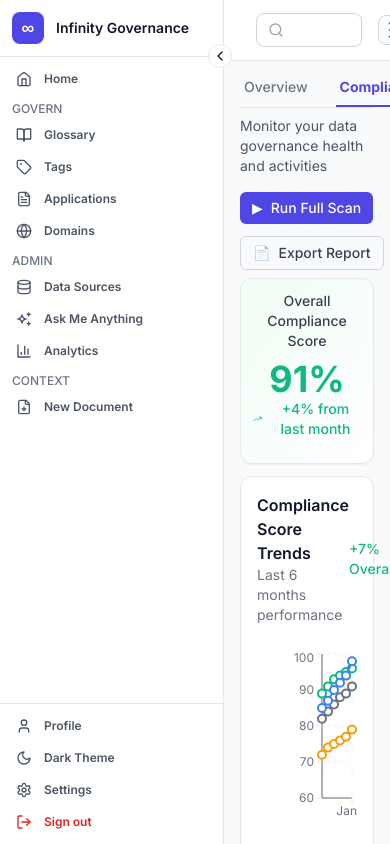
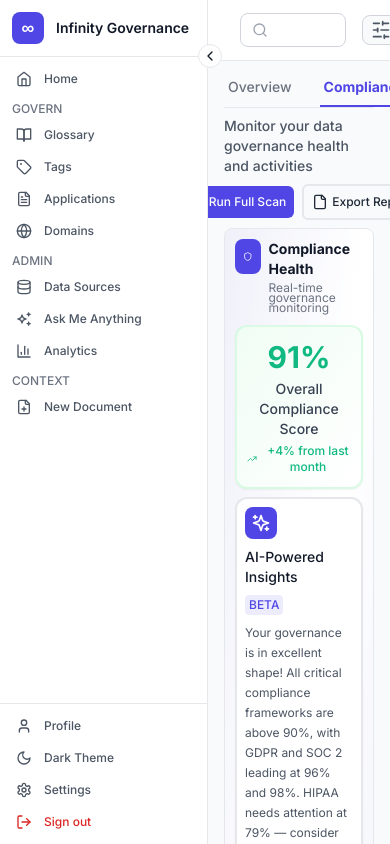
Before and after one commit to MG-Datamanagement/Infinity-Governance, a Next.js app: page /compliance in a window 390 px wide. Built offline with nearby package versions, Linux system fonts and the light colour scheme; no server answers.

Commit message:
cmpliance screen ui changes

```diff
--- a/src/app/(dashboard)/compliance/page.tsx
+++ b/src/app/(dashboard)/compliance/page.tsx
@@ -6,7 +6,7 @@ import { ComplianceFrameworkCard } from '@/components/compliance/ComplianceFrame
 import { ComplianceTrendsChart } from '@/components/charts/ComplianceTrendsChart';
 import { ComplianceIssuesTable } from '@/components/compliance/ComplianceIssuesTable';
 import { LoadingFallback, DataErrorFallback } from '@/components/Fallbacks';
-import { Sparkles, TrendingUp } from 'lucide-react';
+import { Database, File, PlayIcon, Shield, Sparkles, TrendingUp } from 'lucide-react';
 import { ErrorBoundary } from '@/components/ErrorBoundary';
 import { TabNavigation } from '@/components/ui/TabNavigation';
 
@@ -36,80 +36,103 @@ function ComplianceContent() {
       <TabNavigation />
 
       {/* Action Buttons */}
-      <div className="flex flex-col sm:flex-row items-start sm:items-center justify-between gap-4">
-        <p className="text-sm text-gray-600">Monitor your data governance health and activities</p>
-        <div className="flex flex-wrap gap-3">
-          <button className="px-3 py-1.5 bg-primary text-white text-sm font-medium rounded-md hover:bg-primary-dark transition-colors flex items-center gap-2 whitespace-nowrap">
-            <span>▶</span>
-            Run Full Scan
-          </button>
-          <button className="px-3 py-1.5 border border-gray-300 text-gray-700 text-sm font-medium rounded-md hover:bg-gray-50 transition-colors flex items-center gap-2 whitespace-nowrap">
-            <span>📄</span>
-            Export Report
-          </button>
+      <div className="flex flex-col lg:flex-row items-center justify-between gap-2">
+        <div>
+          <p className="text-sm text-gray-600 font-medium">Monitor your data governance health and activities</p>
         </div>
-      </div>
-
-      {/* Compliance Health Section */}
-      <div className="grid grid-cols-1 lg:grid-cols-3 gap-3">
-        {/* Score Card */}
-        <div className="lg:col-span-1">
-          <ComplianceScoreCard score={91} change="+4% from last month" />
-        </div>
-
-        {/* Trends Chart */}
-        <div className="lg:col-span-2">
-          <ErrorBoundary fallback={<DataErrorFallback retry={refetchTrends} />}>
-            {trends && <ComplianceTrendsChart data={trends} />}
-          </ErrorBoundary>
-        </div>
-      </div>
-
-      {/* AI Insights */}
-      <div className="card p-2 md:p-4 bg-gradient-to-r from-purple-50 to-blue-50 border-purple-200">
-        <div className="flex flex-col sm:flex-row items-start gap-4">
-          <div className="w-10 h-10 bg-primary rounded-lg flex items-center justify-center flex-shrink-0">
-            <Sparkles className="text-white" size={20} />
+        <div className='flex items-center gap-2'>
+          <div>
+            <button className="px-2 py-2 bg-primary text-white text-xs font-medium rounded-md hover:bg-primary-dark transition-colors flex items-center gap-2 whitespace-nowrap">
+              <PlayIcon size={16} />
+              Run Full Scan
+            </button>
           </div>
-          <div className="flex-1">
-            <div className="flex flex-wrap items-center gap-2 mb-2">
-              <h3 className="font-semibold text-gray-900">AI-Powered Insights</h3>
-              <span className="px-2 py-0.5 bg-primary/10 text-primary text-xs font-medium rounded">
-                BETA
-              </span>
-            </div>
-            <p className="text-sm text-gray-700 mb-3">
-              Your governance is in excellent shape! All critical compliance frameworks are above 90%,
-              with GDPR and SOC 2 leading at 96% and 98%. HIPAA needs attention at 79% — consider
-              reviewing data classification policies.
-            </p>
-            <button className="text-sm text-primary font-medium hover:underline flex items-center gap-1">
-              View Details
-              <TrendingUp size={14} />
+          <div>
+            <button className='px-2 py-2 text-gray-800 text-xs font-medium rounded-md border-2 border-gray-200 hover:bg-gray-200 transition-colors flex items-center gap-1 whitespace-nowrap'>
+              <File size={16} />
+              Export Report
             </button>
           </div>
         </div>
       </div>
 
-      {/* Compliance Frameworks */}
-      <div>
-        <div className="flex flex-col sm:flex-row items-start sm:items-center justify-between mb-4 gap-2">
-          <h2 className="text-lg font-semibold text-gray-900">Compliance Frameworks</h2>
-          <p className="text-sm text-gray-500">{frameworks?.length || 0} frameworks</p>
+      <div className='grid grid-cols-1 md:grid-cols-[6fr_2fr] gap-2'>
+        <div className="grid grid-cols-1 gap-2">
+          {/* Compliance Health Section */}
+          <div className='grid grid-cols-1 md:grid-rows-[1fr_9fr] p-2.5 border border-gray-200 rounded-lg gap-2 bg-gradient-to-br from-primary/5 via-white to-primary/5'>
+            <div className='flex gap-2'>
+              <Shield size={35} className='bg-primary p-2 text-white rounded-lg' />
+              <div className='flex flex-col'>
+                <h2 className="text-sm font-bold text-gray-900">Compliance Health</h2>
+                <p className="text-xs/[10px] text-gray-500 my-1">Real-time governance monitoring</p>
+              </div>
+            </div>
+
+            <div className='grid grid-cols-1 md:grid-cols-[2fr_3fr] gap-2'>
+              <div className='grid grid-cols-1 gap-2'>
+                {/* Score Card */}
+                <div className="grid">
+                  <ComplianceScoreCard score={91} change="+4% from last month" />
+                </div>
+
+                {/* AI Insights */}
+                <div className="card p-2 md:p-4 border-2 border-gray-200">
+                  <div className="flex flex-col sm:flex-row items-start">
+                    <div className="flex-1 space-y-1">
+                      <div className="flex flex-wrap items-center gap-2 mb-2">
+                        <div className="w-8 h-8 bg-primary rounded-lg flex items-center justify-center flex-shrink-0">
+                          <Sparkles className="text-white" size={20} />
+                        </div>
+                        <h3 className="text-sm font-medium text-gray-900">AI-Powered Insights</h3>
+                        <span className="px-1 py-0.5 bg-primary/10 text-primary text-xs font-medium rounded">
+                          BETA
+                        </span>
+                      </div>
+                      <p className="text-xs/5 text-gray-600">
+                        Your governance is in excellent shape! All critical compliance frameworks are above 90%,
+                        with GDPR and SOC 2 leading at 96% and 98%. HIPAA needs attention at 79% — consider
+                        reviewing data classification policies.
+                      </p>
+                      {/* <button className="text-sm text-primary font-medium hover:underline flex items-center gap-1">
+                      View Details
+                      <TrendingUp size={14} />
+                    </button> */}
+                    </div>
+                  </div>
+                </div>
+              </div>
+
+              {/* Trends Chart */}
+              <div className="grid">
+                {trends && <ComplianceTrendsChart data={trends} />}
+              </div>
+            </div>
+          </div>
+
+          <div className='grid grid-cols-1'>
+            {/* Open Issues */}
+            <ErrorBoundary fallback={<DataErrorFallback retry={refetchIssues} />}>
+              {issues && <ComplianceIssuesTable issues={issues} />}
+            </ErrorBoundary>
+          </div>
         </div>
-        <ErrorBoundary fallback={<DataErrorFallback retry={refetchFrameworks} />}>
-          <div className="grid grid-cols-1 sm:grid-cols-2 xl:grid-cols-4 gap-4">
+
+        {/* Compliance Frameworks */}
+        <div className='gap-1 border rounded-lg'>
+          <div className="p-2 border-b-2 border-primary bg-gradient-to-br from-primary/10 via-white to-primary/5 gap-2">
+            <div className='gap-1 flex'>
+              <Shield className='text-blue-600' size={16} />
+              <h2 className="text-sm/3 font-bold text-gray-900">Compliance Frameworks</h2>
+            </div>
+            <p className="text-xs/[10px] text-gray-500 my-1">{frameworks?.length || 0} frameworks</p>
+          </div>
+          <div className="grid grid-cols-1 gap-2 p-2">
             {frameworks?.map((framework) => (
               <ComplianceFrameworkCard key={framework.id} framework={framework} />
             ))}
           </div>
-        </ErrorBoundary>
+        </div>
       </div>
-
-      {/* Open Issues */}
-      <ErrorBoundary fallback={<DataErrorFallback retry={refetchIssues} />}>
-        {issues && <ComplianceIssuesTable issues={issues} />}
-      </ErrorBoundary>
     </div>
   );
 }
--- a/src/app/globals.css
+++ b/src/app/globals.css
@@ -15,7 +15,7 @@
 
 @layer components {
   .sidebar-link {
-    @apply flex items-center gap-3 px-3 py-1.5 text-xs font-semibold text-gray-600 hover:bg-gray-100 hover:text-gray-900 rounded-lg transition-colors cursor-pointer;
+    @apply flex items-center gap-3 px-3 py-1.5 text-xs font-medium text-gray-600 hover:bg-gray-100 hover:text-gray-900 rounded-lg transition-colors cursor-pointer;
   }
 
   .sidebar-link.active {
@@ -27,7 +27,7 @@
   }
 
   .stat-card {
-    @apply card p-3;
+    @apply card px-2.5 py-3;
   }
 
   .badge {
--- a/src/components/charts/ComplianceTrendsChart.tsx
+++ b/src/components/charts/ComplianceTrendsChart.tsx
@@ -10,27 +10,27 @@ interface ComplianceTrendsChartProps {
 export function ComplianceTrendsChart({ data }: ComplianceTrendsChartProps) {
   return (
     <div className="card p-4">
-      <div className="flex items-center justify-between mb-6">
+      <div className="flex items-center justify-between mb-4">
         <div>
-          <h3 className="font-semibold text-gray-900">Compliance Score Trends</h3>
-          <p className="text-sm text-gray-500">Last 6 months performance</p>
+          <h3 className="text-sm font-bold text-gray-900">Compliance Score Trends</h3>
+          <p className="text-xs text-gray-500">Last 6 months performance</p>
         </div>
-        <div className="flex items-center gap-2 text-sm text-success font-medium">
+        <div className="flex items-center gap-1 text-xs text-success font-medium">
           +7% Overall
         </div>
       </div>
 
-      <ResponsiveContainer width="100%" height={300}>
+      <ResponsiveContainer width="100%" height={250}>
         <LineChart data={data}>
           <CartesianGrid strokeDasharray="3 3" stroke="#f0f0f0" />
           <XAxis
             dataKey="month"
-            tick={{ fill: '#6b7280', fontSize: 12 }}
+            tick={{ fill: '#6b7280', fontSize: 10 }}
             tickLine={{ stroke: '#e5e7eb' }}
           />
           <YAxis
             domain={[60, 100]}
-            tick={{ fill: '#6b7280', fontSize: 12 }}
+            tick={{ fill: '#6b7280', fontSize: 10 }}
             tickLine={{ stroke: '#e5e7eb' }}
           />
           <Tooltip
@@ -42,9 +42,9 @@ export function ComplianceTrendsChart({ data }: ComplianceTrendsChartProps) {
             }}
           />
           <Legend
-            wrapperStyle={{ paddingTop: '20px' }}
+            wrapperStyle={{ paddingTop: '5px', fontSize: '14px' }}
             iconType="line"
-            iconSize={14}
+            iconSize={12}
           />
           <Line
             type="monotone"
--- a/src/components/layout/Sidebar.tsx
+++ b/src/components/layout/Sidebar.tsx
@@ -57,7 +57,7 @@ export function Sidebar() {
   return (
     <aside className={cn(
       'bg-white border-r border-gray-200 flex flex-col h-screen transition-all duration-300',
-      sidebarCollapsed ? 'w-[52px]' : 'w-56'
+      sidebarCollapsed ? 'w-[52px]' : 'w-52'
     )}>
       {/* Logo */}
       <div className="p-3 border-b border-gray-200 flex items-center justify-between">
@@ -79,7 +79,7 @@ export function Sidebar() {
       {/* Toggle Button */}
       <button
         onClick={toggleSidebar}
-        className={cn("absolute w-6 h-6 bg-white border border-gray-200 rounded-full flex items-center justify-center hover:bg-gray-50 z-20", sidebarCollapsed ? "top-9 left-9" : "top-11 left-52" )}
+        className={cn("absolute w-6 h-6 bg-white border border-gray-200 rounded-full flex items-center justify-center hover:bg-gray-50 z-20", sidebarCollapsed ? "top-9 left-10" : "top-11 left-[198px]" )}
       >
         {sidebarCollapsed ? <ChevronRight size={16} /> : <ChevronLeft size={16} />}
       </button>
--- a/src/components/ui/ComplianceScoreCard.tsx
+++ b/src/components/ui/ComplianceScoreCard.tsx
@@ -7,14 +7,12 @@ interface ComplianceScoreCardProps {
 
 export function ComplianceScoreCard({ score, change }: ComplianceScoreCardProps) {
   return (
-    <div className="stat-card flex-col items-center bg-gradient-to-br from-green-50 to-white">
-      <div className="mb-2">
+    <div className="stat-card flex flex-col items-center justify-center bg-gradient-to-br from-green-50 to-white gap-1 border-2 border-green-200/50">
+      <div className="text-3xl text-center font-bold text-success">{score}%</div>
+      <div>
         <h3 className="text-center text-sm font-medium text-gray-700">Overall Compliance Score</h3>
       </div>
-      <div className="flex-col w-full gap-4">
-        <div className="text-4xl text-center font-bold text-success">{score}%</div>
-        <div className="mb-3 text-sm text-center flex justify-center items-center text-success font-medium gap-2"><TrendingUp size={14} />{change}</div>
-      </div>
+      <div className="text-xs text-center flex justify-center items-center text-success font-medium gap-2"><TrendingUp size={14} />{change}</div>
     </div>
   );
 }
```
Also changed, not shown: src/app/(dashboard)/overview/page.tsx (+14 -14 lines), src/components/RecentActivity.tsx (deleted, +0 -77 lines), src/components/compliance/ComplianceFrameworkCard.tsx (+24 -22 lines), src/components/compliance/ComplianceIssuesTable.tsx (+17 -17 lines).
